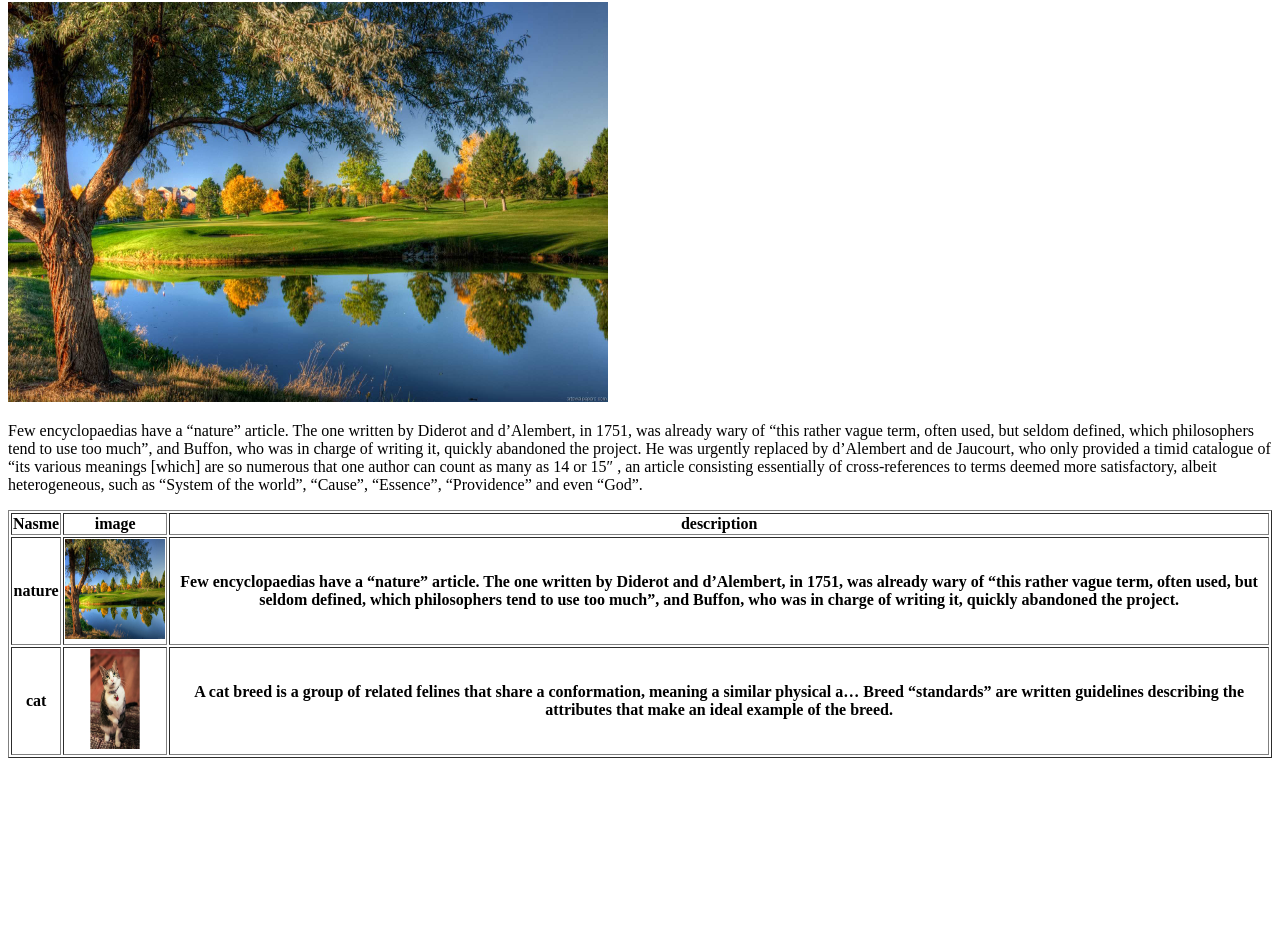
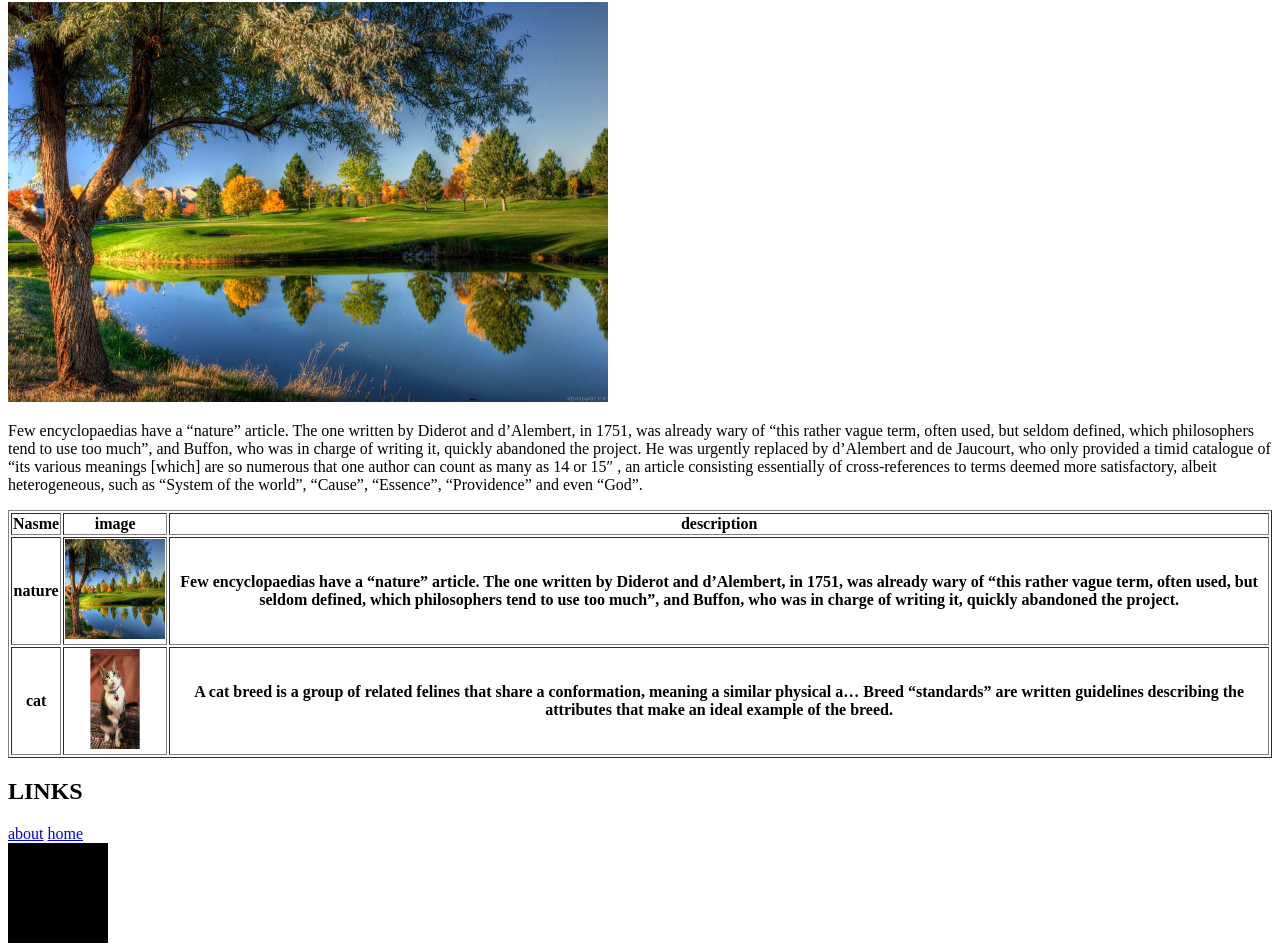
Before and after one commit to mmaneesha598/mani, a plain HTML site: page index.html in a window 1280 px wide. Shown: the part 78-1029 px from the top of the page. Before the commit the page ends 844 px from the top, so only its background shows below. Drawn offline with Linux system fonts and the light colour scheme.

Commit message:
added text

```diff
--- a/index.html
+++ b/index.html
@@ -42,6 +42,12 @@
                 Breed “standards” are written guidelines describing the attributes that make an ideal example of the breed. </th>
         </tr>
      </table>
+      <h2>LINKS</h2>
+        <a href="./about.html">about</a>
+        <a href="./home.html">home</a>
+       <div style="width: 100px;height: 100px;background-color: black;">
+
+       </div>
 
 </body>
 
```
Also changed, not shown: about.html (added), home.html (added).
